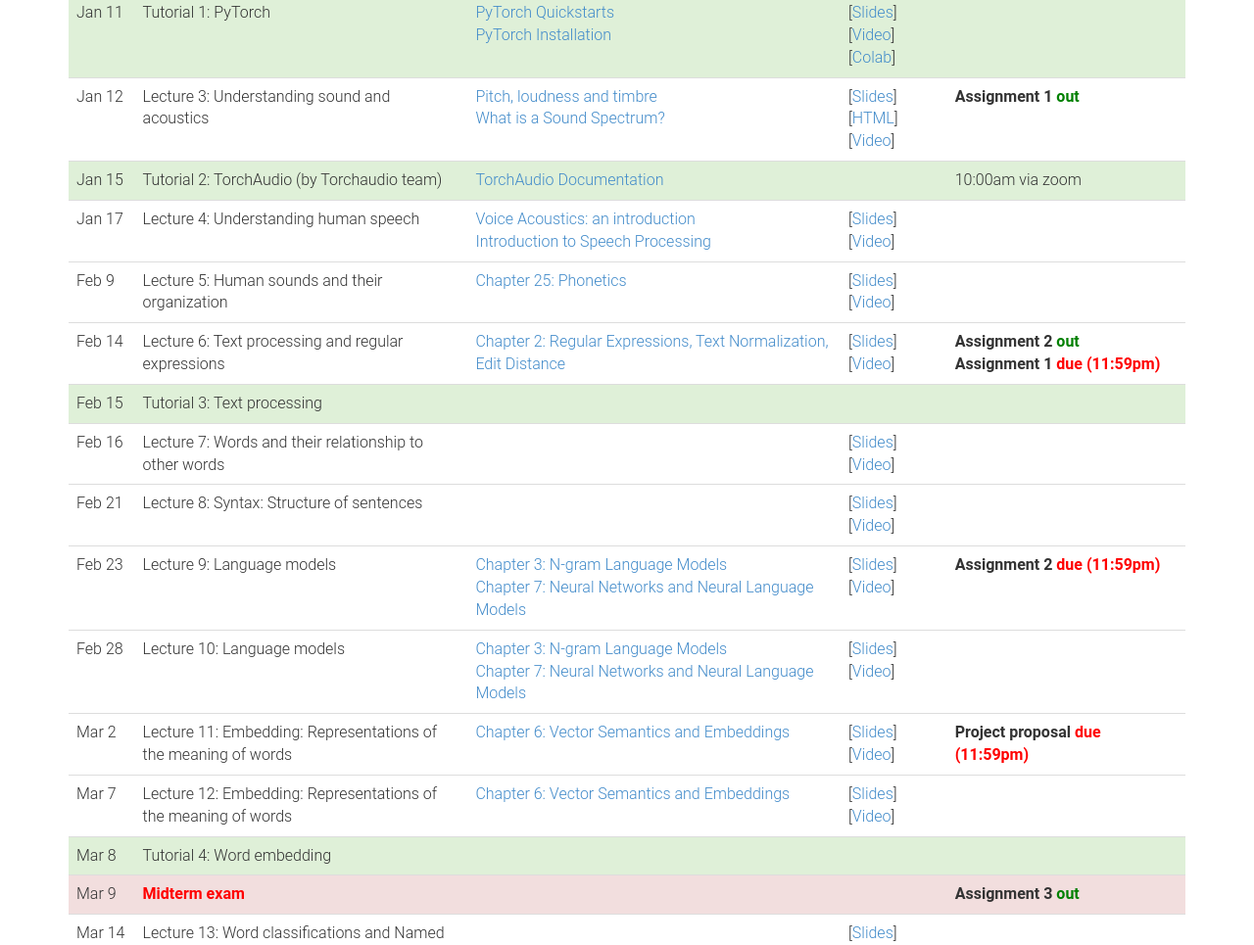
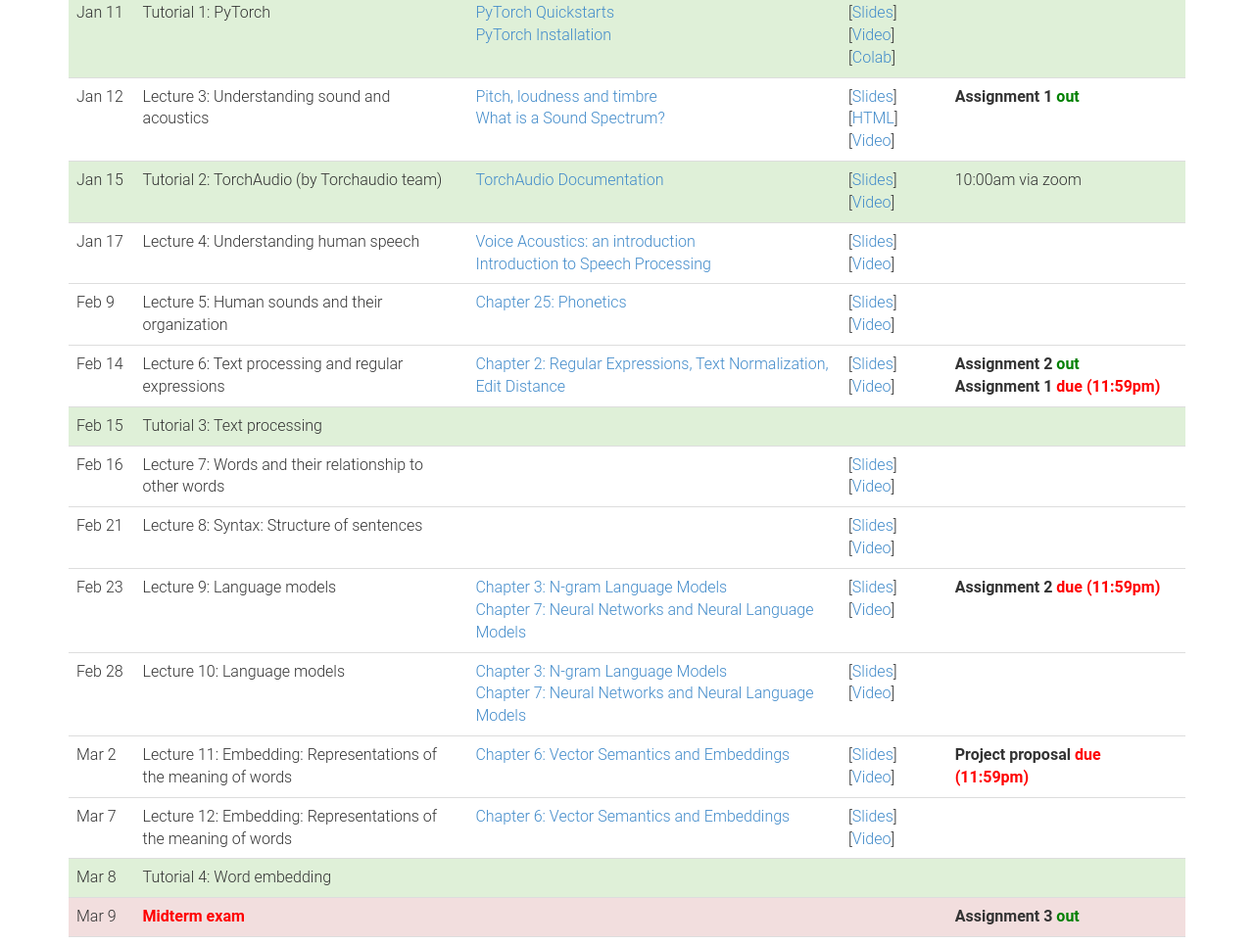
Before and after one commit to zhizhengwu/CSC3160, a plain HTML site: page index.html in a window 1280 px wide. Shown: the part 3524-4489 px from the top of the page at 98% size. Drawn offline with nearby package versions, Linux system fonts and the light colour scheme; a web font is replaced by a local one.

Commit message:
add torchaudio tutorial

```diff
--- a/index.html
+++ b/index.html
@@ -300,8 +300,7 @@
 						[<a href="./materials/tutorials/Tut1-PyTorch.pdf">Slides</a>]<br>
 						[<a
 							href="https://cuhko365-my.sharepoint.com/:v:/g/personal/222042021_link_cuhk_edu_cn/EWB7I5yqp9NLtkgaHsWFSJMB7USvic0K8HW4NGIMp7Qllg?e=eBZ4Ko">Video</a>]<br>
-						[<a
-							href="https://colab.research.google.com/drive/1_dpTtjt91Gw1u80K5hPQp8SdH0ir_OjA?usp=sharing">Colab</a>]
+						[<a href="https://colab.research.google.com/drive/1_dpTtjt91Gw1u80K5hPQp8SdH0ir_OjA?usp=sharing">Colab</a>]
 					</td>
 					<td> </td>
 				</tr>
@@ -318,7 +317,7 @@
 					<td>Jan 15</td>
 					<td>Tutorial 2: TorchAudio (by Torchaudio team)</td>
 					<td> <a href="https://pytorch.org/audio/stable/index.html">TorchAudio Documentation</a></td>
-					<td> </td>
+					<td>[<a href="./materials/tutorials/Tut2_TorchAudio.pdf">Slides</a>] <br> [<a href="https://cuhko365-my.sharepoint.com/:f:/g/personal/wuzhizheng_cuhk_edu_cn/EkWiGYtWog5KiDVKJzwUo6YBG80UgOEkmvZk27aPbzYx5g?e=ciFnnG">Video</a>]</td>
 					<td> 10:00am via zoom </td>
 				</tr>
 
```
Also changed, not shown: 1 other file.
